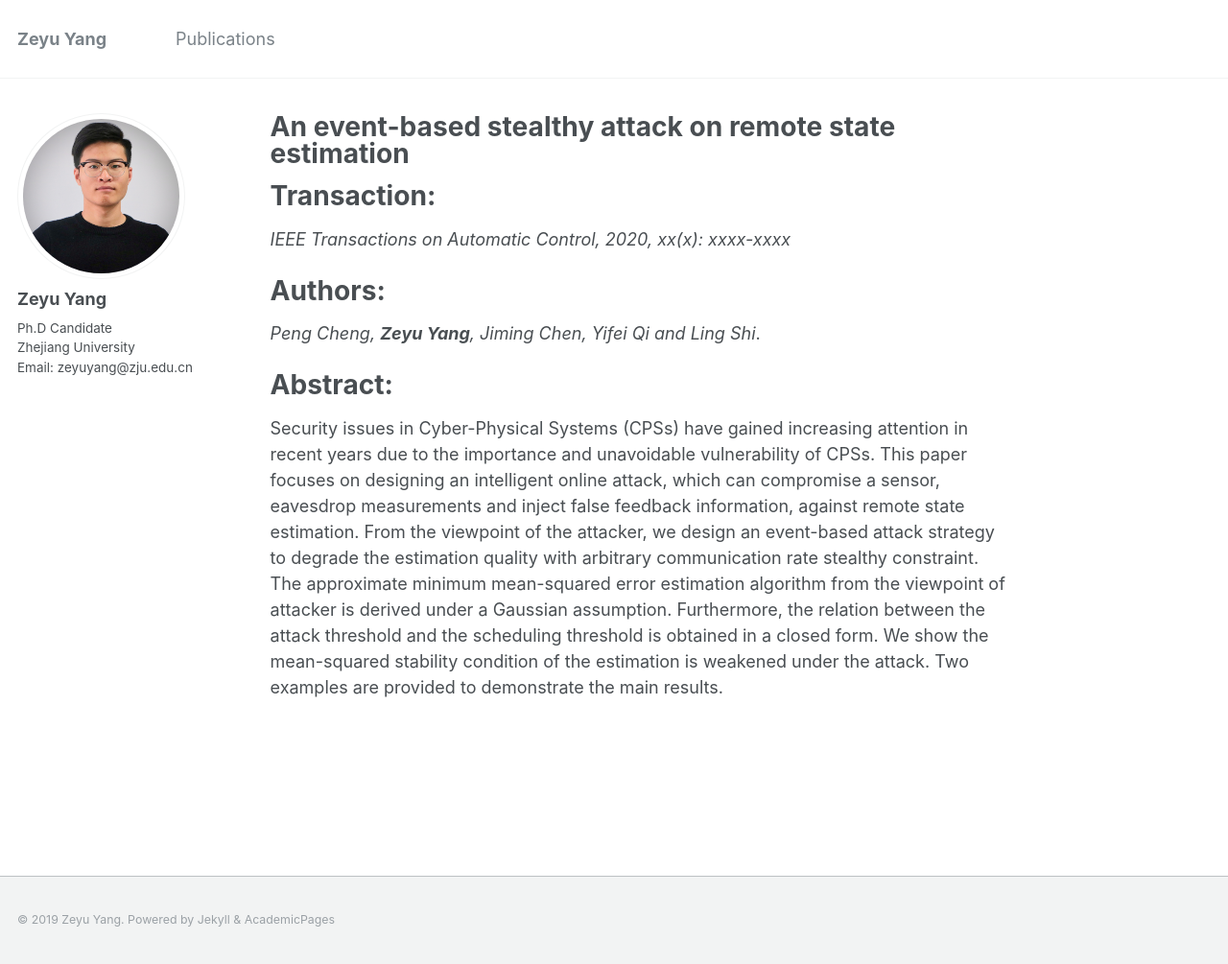
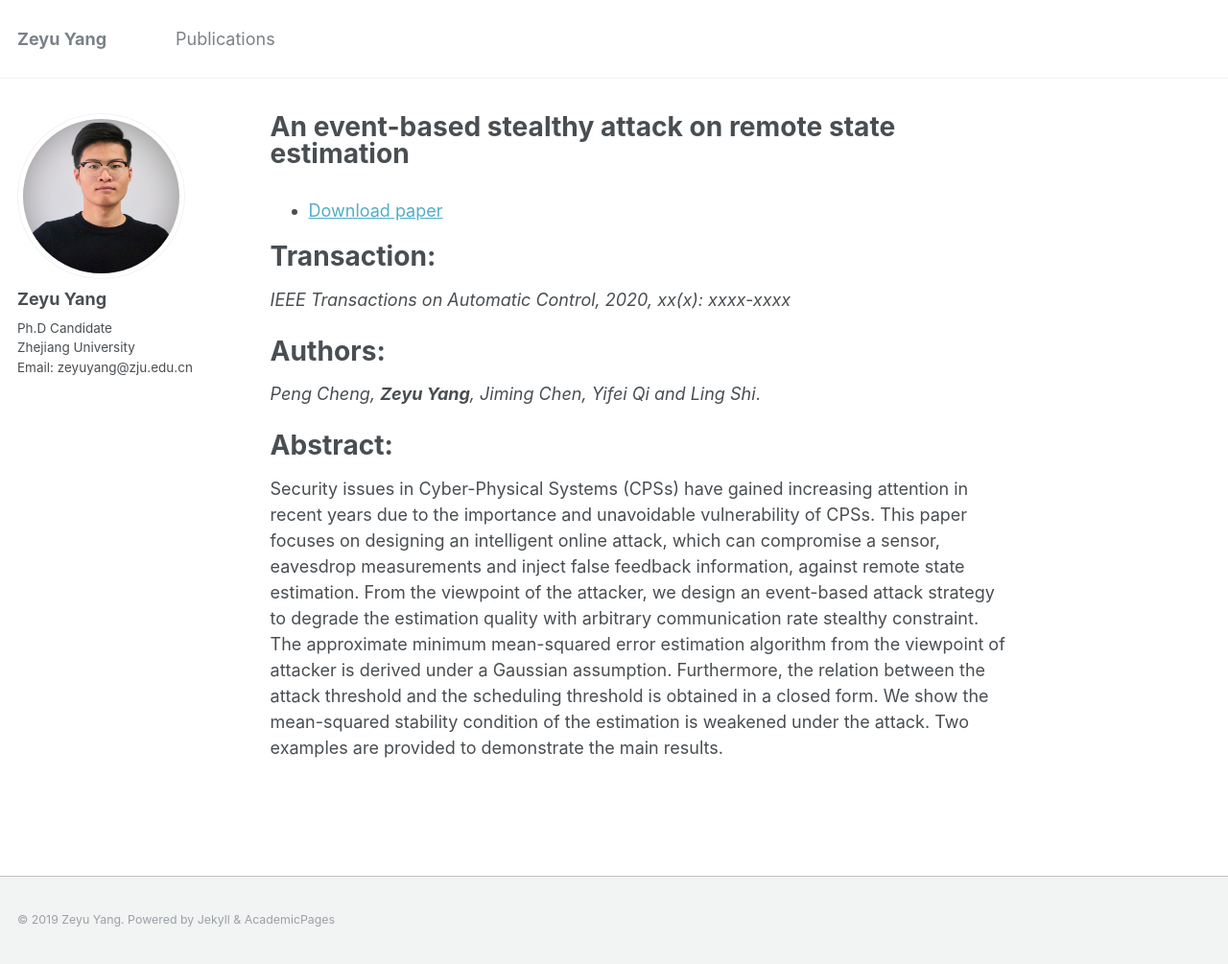
Before and after one commit to zeyuid/zeyuid.github.io, a Jekyll site: the page built from _publications/2020-10-01-An-event-based-stealthy-attack-on-remote-state-estimation.md, in a window 1280 px wide and 1005 px high. Shown: the whole window at 96% size. Built offline with Jekyll 4.4.1, drawn with Linux system fonts in a browser that asks for light colours.

Commit message:
add file

```diff
--- a/_publications/2020-10-01-An-event-based-stealthy-attack-on-remote-state-estimation.md
+++ b/_publications/2020-10-01-An-event-based-stealthy-attack-on-remote-state-estimation.md
@@ -8,7 +8,7 @@ venue: '--'
 #paperurl: ''
 #citation: ''
 ---
-<!-- - [Download paper](https://ieeexplore.ieee.org/abstract/document/6645401/) -->
+- [Download paper](https://ieeexplore.ieee.org/abstract/document/8913616)
 
 Transaction:
 ===
```
